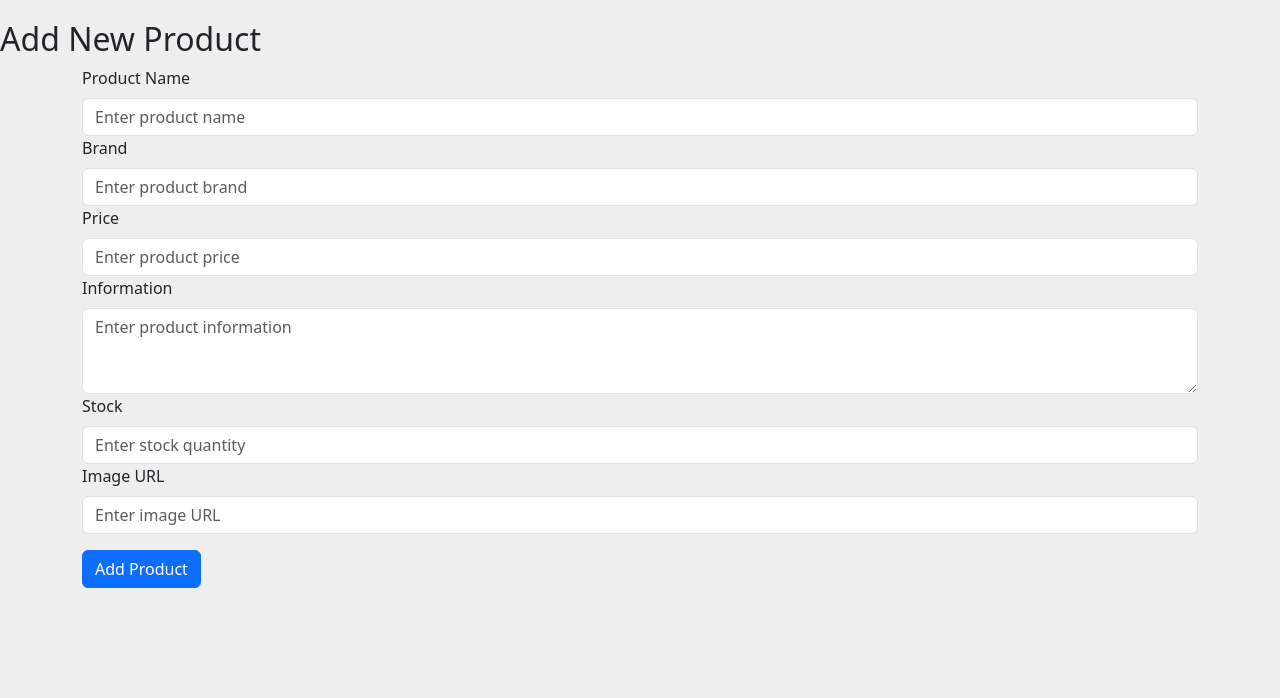
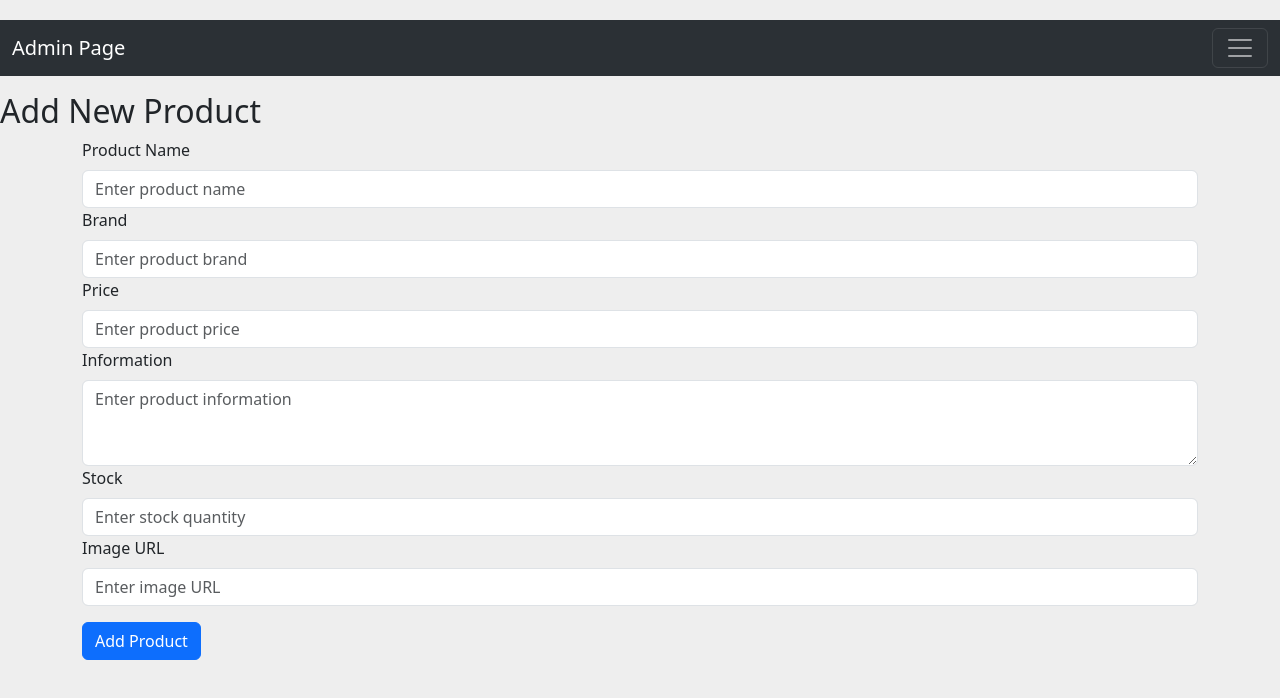
Before and after one commit to TimothyLai77/EECS4413, a React (Create React App) app in the folder client/: page /admin/addProduct in a window 1280 px wide. Shown: the top 698 px of the page. Built offline with nearby package versions, Linux system fonts and the light colour scheme; no server answers.

Commit message:
added admin nav bar to the admin side of app

```diff
--- a/client/src/pages/adminPages/AddProduct.jsx
+++ b/client/src/pages/adminPages/AddProduct.jsx
@@ -5,6 +5,7 @@ import { useNavigate } from 'react-router-dom';
 import {createProduct} from '../../features/productManagement';
 import { fetchInventory } from '../../features/catalog';
 import {useDispatch} from 'react-redux'
+import AdminNavBar from '../../components/common/adminComponents/adminNavbar';
 
 function AddProduct() {
   const dispatch = useDispatch();
@@ -65,6 +66,9 @@ function AddProduct() {
 
   return (
     <div>
+      <div>
+        <AdminNavBar/>
+      </div>
       <h2>Add New Product</h2>
       <Container>
       <Form onSubmit={handleSubmit}>
--- a/client/src/pages/adminPages/AdminManageUsers.jsx
+++ b/client/src/pages/adminPages/AdminManageUsers.jsx
@@ -2,6 +2,7 @@ import React, { useState, useEffect } from "react";
 import { Container, Row, Stack } from "react-bootstrap";
 import Accordion from "react-bootstrap/Accordion";
 import NavigationBar from "../../components/common/NavigationBar";
+import AdminNavBar from '../../components/common/adminComponents/adminNavbar';
 import { useDispatch, useSelector } from "react-redux";
 import { getAllUsers } from "../../features/userManagement";
 import PaymentDetailCard from "../../components/common/paymentDetailCard";
@@ -26,6 +27,9 @@ function AdminManageUsers() {
 
   return (
     <div>
+      <div className='adminNavbar'>
+        <AdminNavBar />
+      </div>
       <Container>
         <h1 className="my-4">User Management</h1>
         <Row>
--- a/client/src/pages/adminPages/AdminTransactionPage.jsx
+++ b/client/src/pages/adminPages/AdminTransactionPage.jsx
@@ -5,6 +5,7 @@ import Accordion from 'react-bootstrap/Accordion';
 import NavigationBar from '../../components/common/NavigationBar';
 import { getUserTransactions, getAllTransactions, getTransactionDetails } from '../../features/transactionFetcher';
 import { useDispatch,useSelector } from 'react-redux';
+import AdminNavBar from '../../components/common/adminComponents/adminNavbar';
 
 
 function AdminTransactionPage() {
@@ -36,6 +37,9 @@ function AdminTransactionPage() {
 
   return (
     <div>
+      <div className='adminNavbar'>
+        <AdminNavBar />
+      </div>
       <Container>
       <h1 className="my-4">ALL TRANSACTIONS</h1>
       <Row>
```
